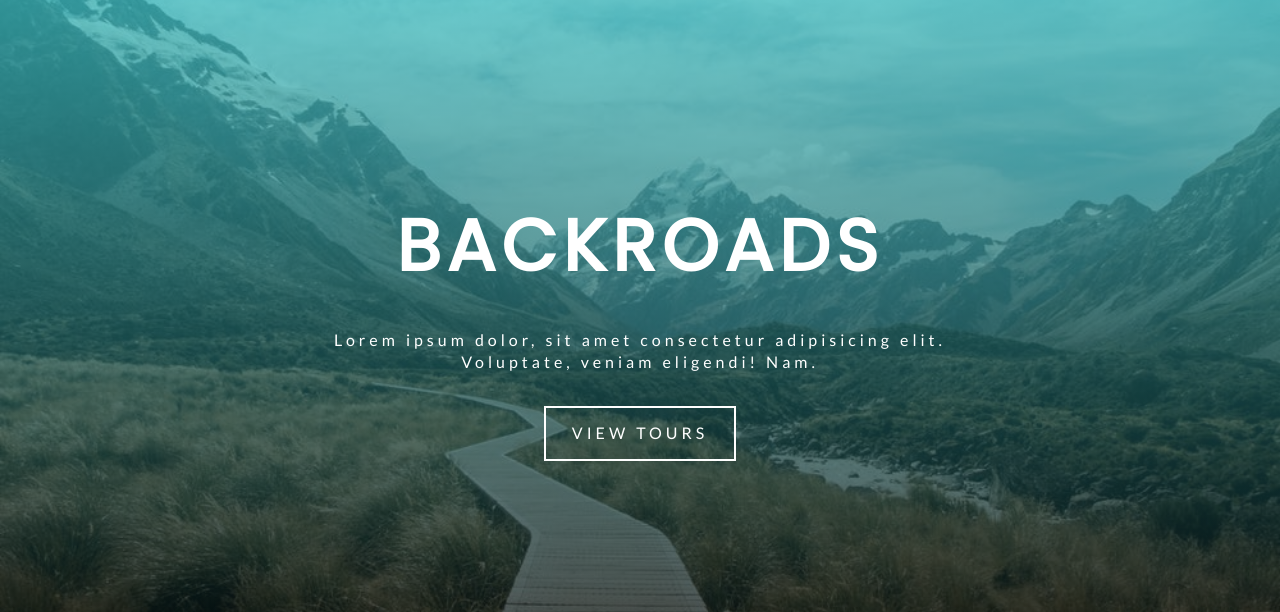
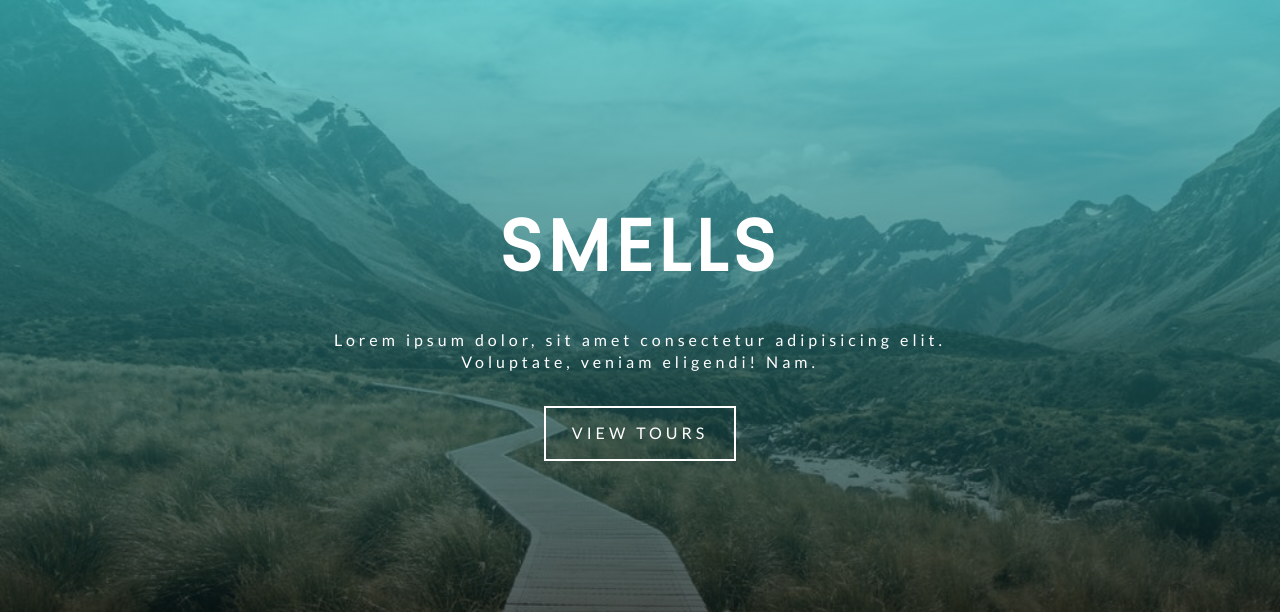
Before and after one commit to milespratt/backroads, a Gatsby site: page / in a window 1280 px wide. Shown: the part 188-800 px from the top of the page. Built offline with nearby package versions, Linux system fonts and the light colour scheme; Gatsby itself is replaced by a stand-in of ours.

Commit message:
test deploy

```diff
--- a/src/pages/index.jsx
+++ b/src/pages/index.jsx
@@ -11,7 +11,7 @@ export default () => (
   <Layout>
     <SimpleHero>
       <Banner
-        title="Backroads"
+        title="Smells"
         info="Lorem ipsum dolor, sit amet consectetur adipisicing elit. Voluptate, veniam eligendi! Nam."
       >
         <Link to="/tours" className="btn-white">
```
